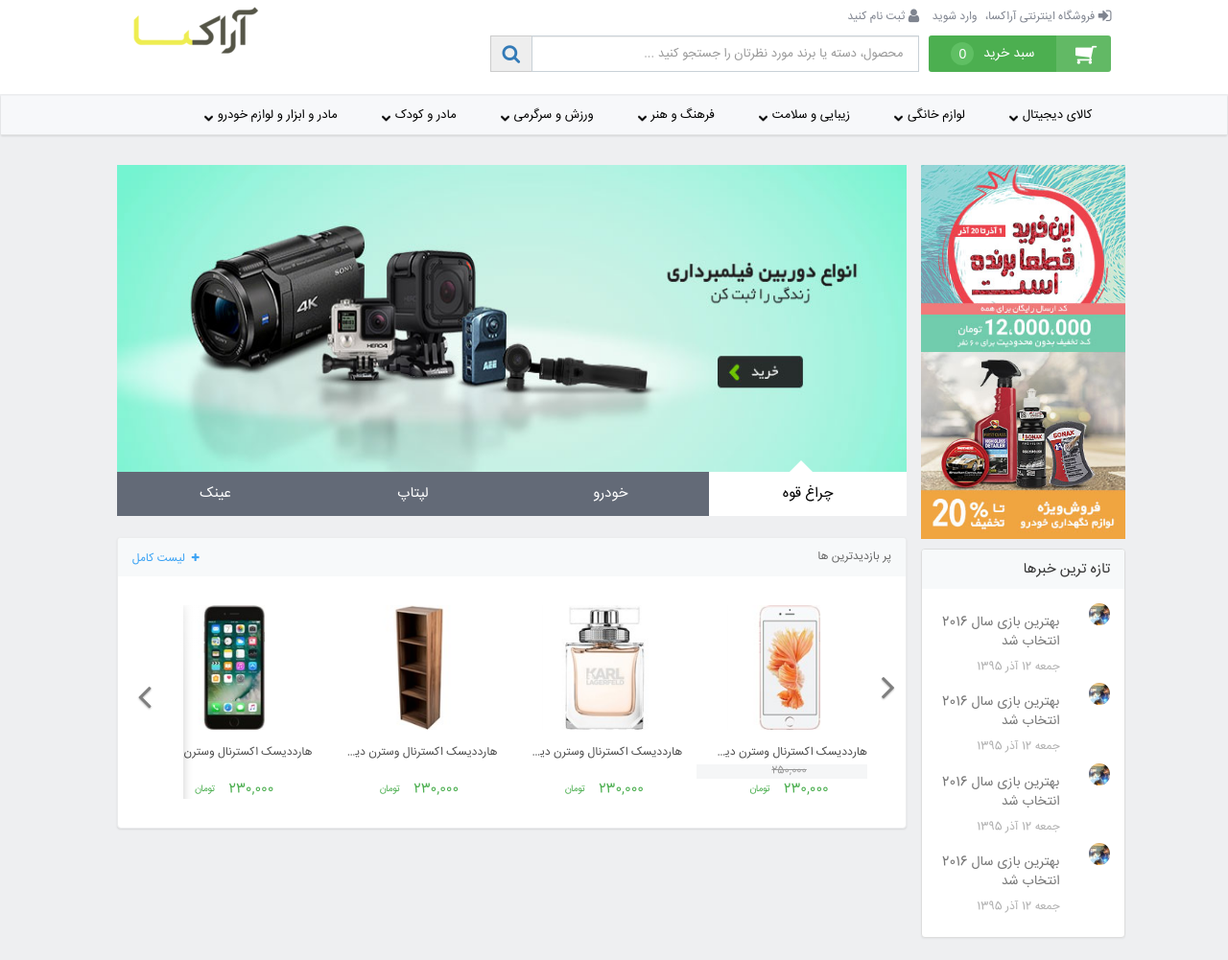
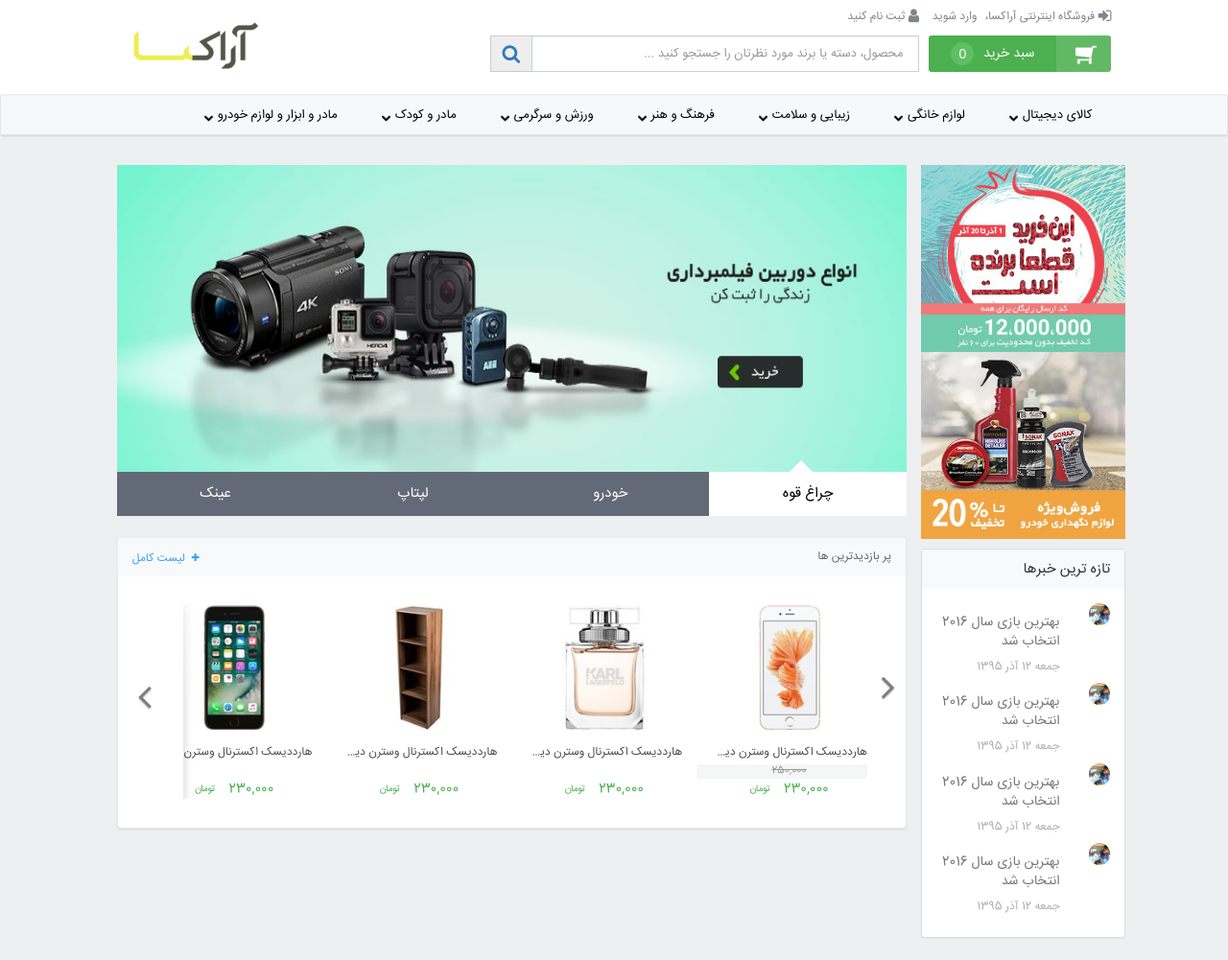
Before and after one commit to kiaksarg/araxa-template, a plain HTML site: page src/index.html in a window 1280 px wide. Shown: the top 1001 px of the page at 96% size. Drawn offline with Linux system fonts and the light colour scheme.

Commit message:
Add brand

```diff
--- a/src/common/css/style.css
+++ b/src/common/css/style.css
@@ -38,6 +38,10 @@ a:visited {
 /*a {
 
 }*/
+
+.brand-custom {
+    padding-top: 16px
+}
 
 .header-custom {
     margin-top: 5px;
--- a/src/index.html
+++ b/src/index.html
@@ -71,8 +71,8 @@
                 </div>
                 <div class="col-md-2 col-md-offset-0 hidden-xs hidden-sm">
                     <div class="row">
-                        <div class="col-md-12 ">
-                            <img class="pull-left" src="common/img/logo.png">
+                        <div class="col-md-12 brand-custom">
+                            <img class="pull-left " src="common/img/logo.png">
                         </div>
                     </div>
                 </div>
@@ -95,6 +95,11 @@
                 <span class="icon-bar"></span>
             </button>
                 <!--<a href="#" class="navbar-brand"><img src="common/img/home.png"> </a>-->
+            </div>
+
+            <div class="pull-left hidden-md hidden-lg">
+                <!--padding-top: 20px;-->
+                <img class="pull-left navbar-brand" src="common/img/logo.png">
             </div>
             <div class="collapse navbar-collapse " id="menu">
                 <div class="col-md-offset-1">
```
